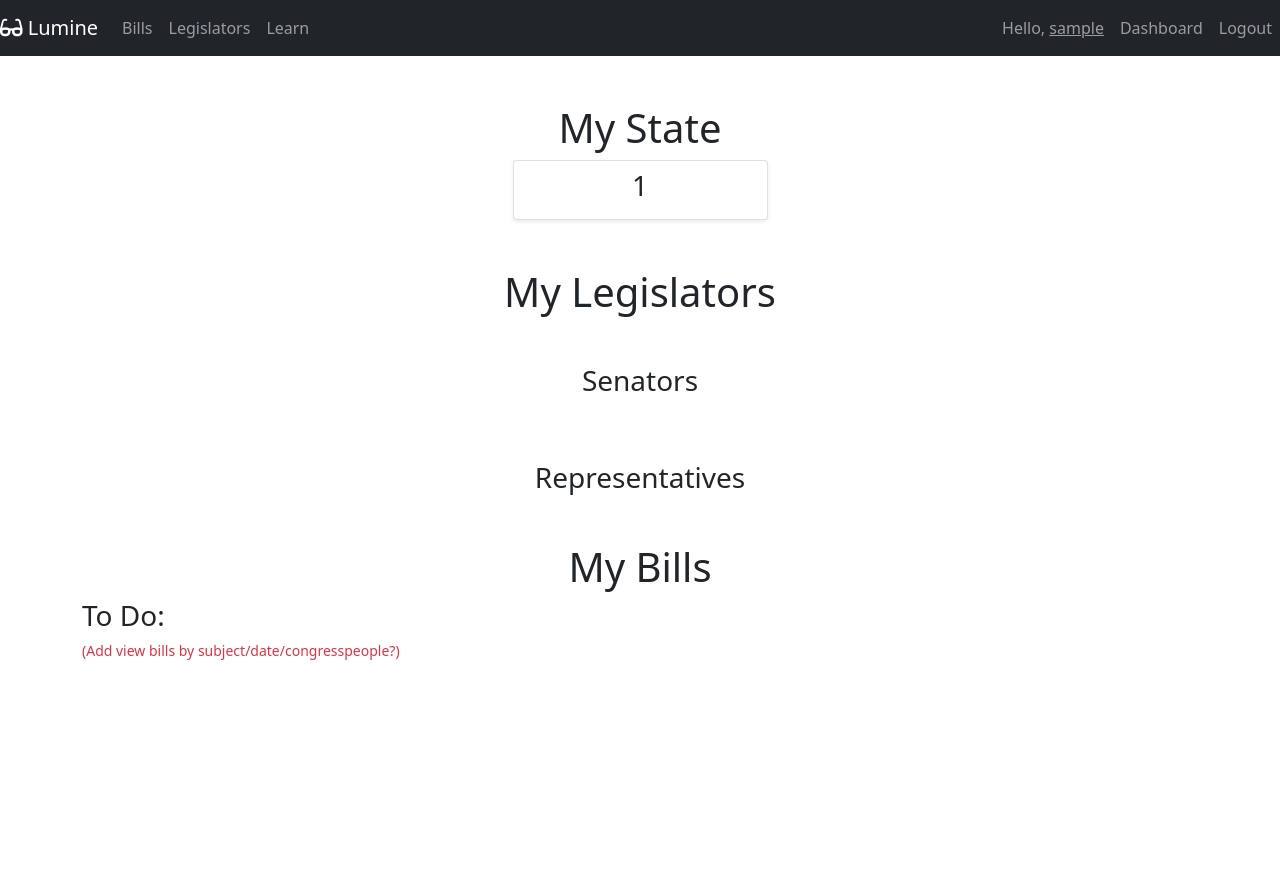
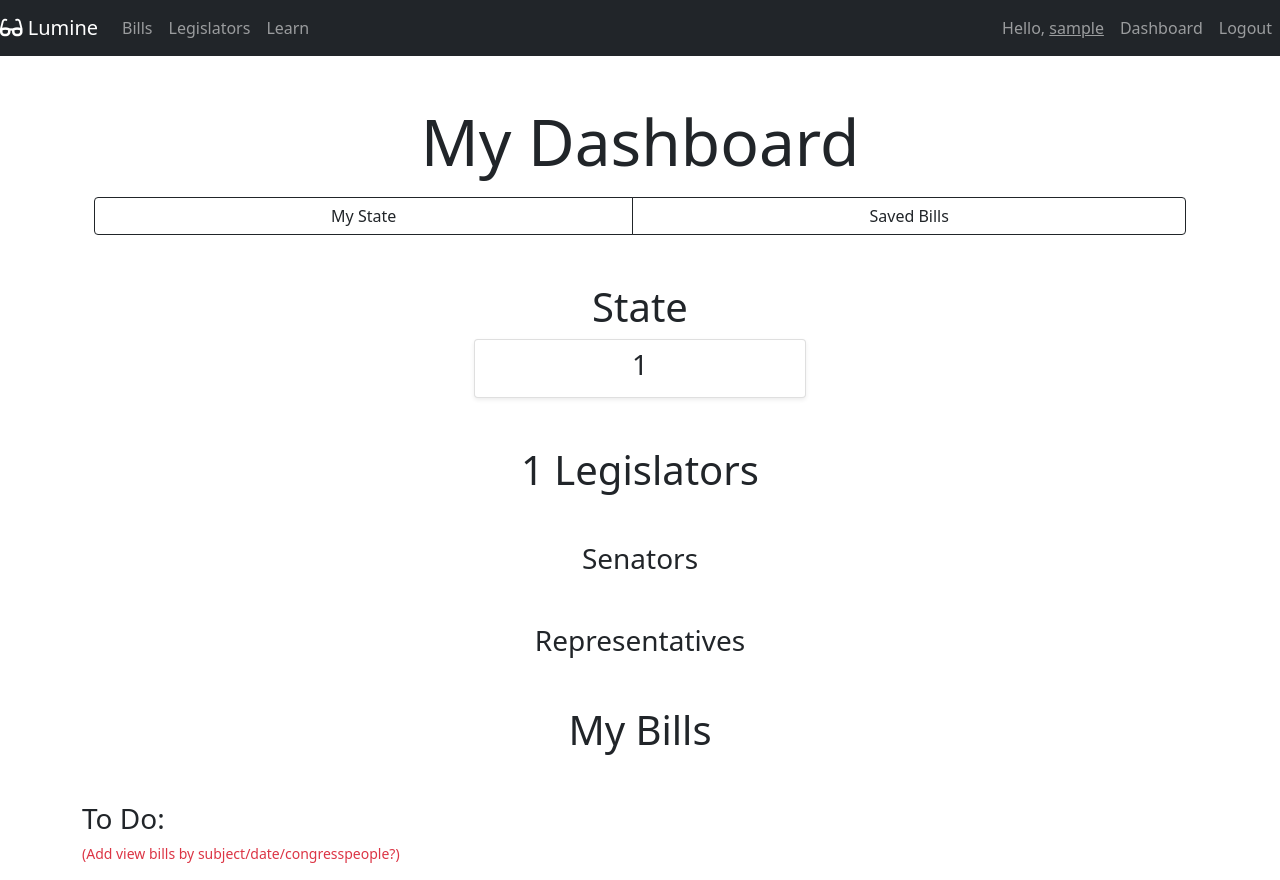
Before and after one commit to erikamanning/blz, a Flask app: page /dashboard in a window 1280 px wide. Before the commit the page ends 660 px from the top, so only its background shows below. Run offline with Flask 2, Linux system fonts and the light colour scheme; the visitor is signed in with stand-in values (Sample User, id 1); data comes from the database, SQL or seed files in the repository; data that the repository does not hold is empty; parts of the project's set-up code (start-up, migrations or seed data) failed here and were passed over; some libraries are stand-ins or nearby versions.

Commit message:
editing dashboard ui

```diff
--- a/static/app.js
+++ b/static/app.js
@@ -1,12 +1,11 @@
 
 
-function handleImageError(image){
-
-    console.log('THISSSSSSSSS: ', this)
-
-}
 
 $(document).ready(function(){
+
+    $(function() {
+        $('.legislator').matchHeight();
+    });
 
     $billSearchForm = $('#bill-search-form');
 
--- a/templates/user/dashboard.html
+++ b/templates/user/dashboard.html
@@ -6,16 +6,31 @@
 {% block content %}
 
     <div class="container mt-5">
-        <h1 class="text-center">My State</h1>
+
+        <h1 class="text-center mb-3 display-3">My Dashboard</h1>
+
+        <div class="btn-group d-flex justify-content-center mb-5" role="group" aria-label="Basic outlined example">
+            <button type="button" class="d-block btn btn-outline-dark">My State</button>
+            <button type="button" class="d-block btn btn-outline-dark">Saved Bills</button>
+        </div>
+
+
+        <div class="container mb-5">
+
+            <div id="dash-state-info" >
+                <!-- state -->
+                <div class="container mt-5">
+                    <h1 class="text-center">State</h1>
                     <div class="row justify-content-center">
-            <div class="col-3">
+                        <div class="col-12 col-sm-4">
                             <div class="card shadow-sm p-2">
                                 <h3 class="text-center">{{user.state_id}}</h3>
                             </div>
                         </div>
                     </div>
+                </div>
 
-        <h1 class="text-center mt-5">My Legislators</h1>
+                <h1 class="text-center mt-5">{{user.state_id}} Legislators</h1>
 
 
 
@@ -24,14 +39,26 @@
                 <div class="container mt-5">
 
                     <h3 class="text-center mb-3">Senators</h3>
-                <div class="row justify-content-center">
-                            {% for leg in legislators['s']: %}
-                            <div class="col-4">
+
+                    {% for i in range(0,legislators['s']|length,2): %}
+                    <div class="row row-cols justify-content-center">
+
+                    {% for j in range(i,i+2): %}
+
+                            {% if legislators['s']|length > j:  %}
+                            <div class="col-12 col-sm-11 col-md-8 col-lg-6  col-xl-5 mb-2">
                                 {% include 'legislators/sen_card_sm.html'%}
                             </div>
+                            {% else %}
+                            <!-- empty column for alignment -->
+                            <div class="col-12 col-sm-11 col-md-8 col-lg-6  col-xl-5 mb-2">
+                            </div>
+                            {% endif %}
+
                     {% endfor %}
 
                     </div>
+                {% endfor %}
                 </div>
 
                     <div class="container mt-5">
@@ -39,17 +66,17 @@
                         <h3 class="text-center mb-3">Representatives</h3>
 
                         {% for i in range(0,legislators['r']|length,2): %}
-                <div class="row justify-content-center">
+                        <div class="row row-cols justify-content-center">
 
                         {% for j in range(i,i+2): %}
 
                                 {% if legislators['r']|length > j:  %}
-                        <div class="col-4 mb-2">
+                                <div class="col-12 col-sm-10 col-md-8 col-lg-6 col-xl-5  mb-2">
                                     {% include 'legislators/rep_card_sm.html'%}
                                 </div>
                                 {% else %}
                                 <!-- empty column for alignment -->
-                        <div class="col-4 mb-2">
+                                <div class="col-12 col-sm-10 col-md-8 col-lg-6 col-xl-5 mb-2">
                                 </div>
                                 {% endif %}
 
@@ -63,6 +90,9 @@
 
                     <p class="text-danger"><i>You must enter your state in your profile to see your legislators</i></p>
                 {% endif %}
+            </div>
+
+            <div id="dash-saved-bills">
 
                 <h1 class="text-center mt-5">My Bills</h1>
                 {% if bills%}
@@ -75,6 +105,9 @@
 
                 {% endif %}
             </div>
+        </div>
+
+    </div>
     <h3>To Do:</h3>
     <p class="small text-danger font-italic">(Add view bills by subject/date/congresspeople?)</p>
 
```
Also changed, not shown: templates/legislators/rep_card_sm.html (+5 -6 lines), templates/legislators/sen_card_sm.html (+7 -8 lines). Lines whose indentation alone changed are shown as unchanged.
